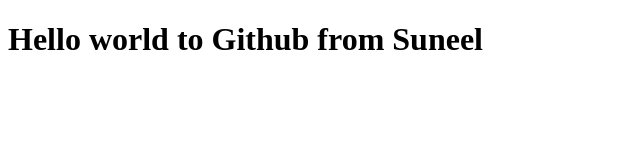
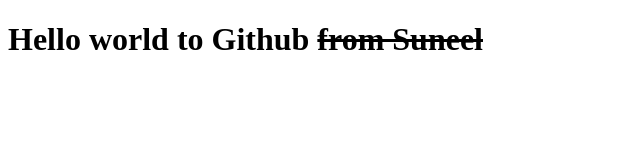
Before and after one commit to Suneel-Kumar/BootCamp_2020, a plain HTML site: page index.html in a window 1280 px wide. Shown: the full height of the page, 0-640 px from the left. Drawn offline with Linux system fonts and the light colour scheme.

Commit message:
Updated index.html

```diff
--- a/index.html
+++ b/index.html
@@ -6,6 +6,6 @@
     <title>Bootcamp_2020</title>
 </head>
 <body>
-    <h1>Hello world to Github from Suneel</h1>
+    <h1>Hello world to Github <s> from Suneel </s></h1>
 </body>
 </html>
```
